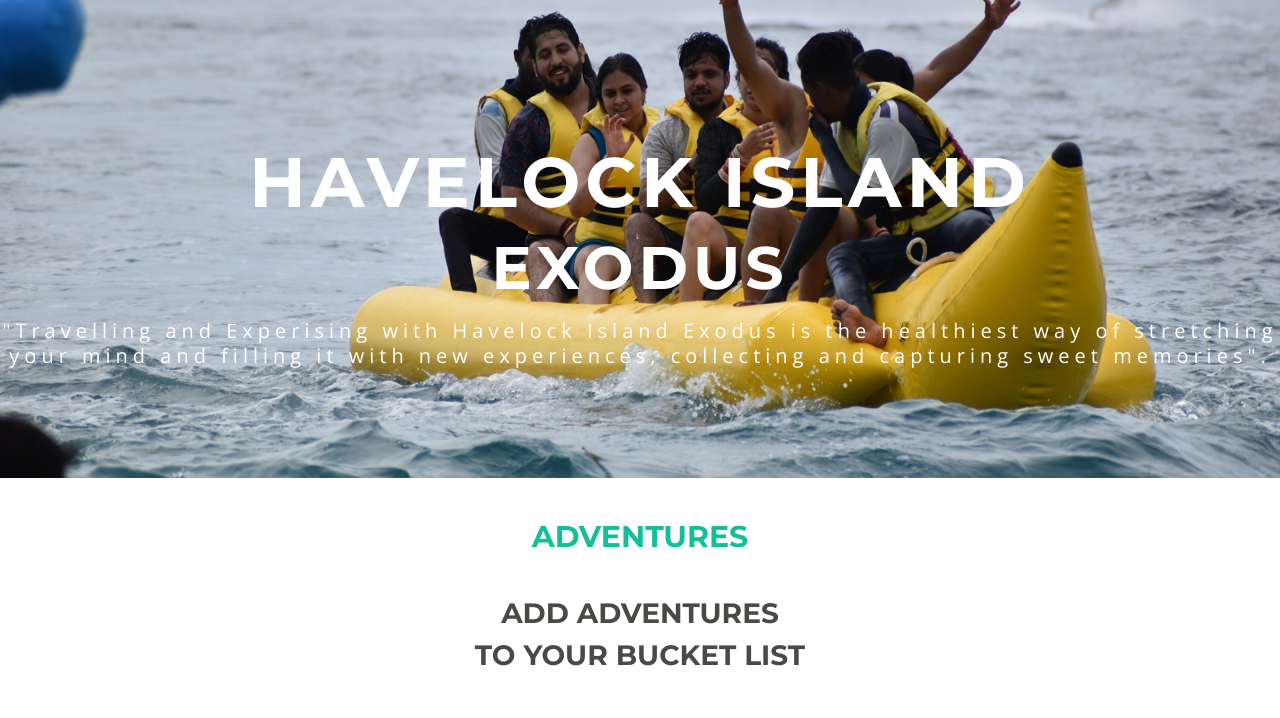
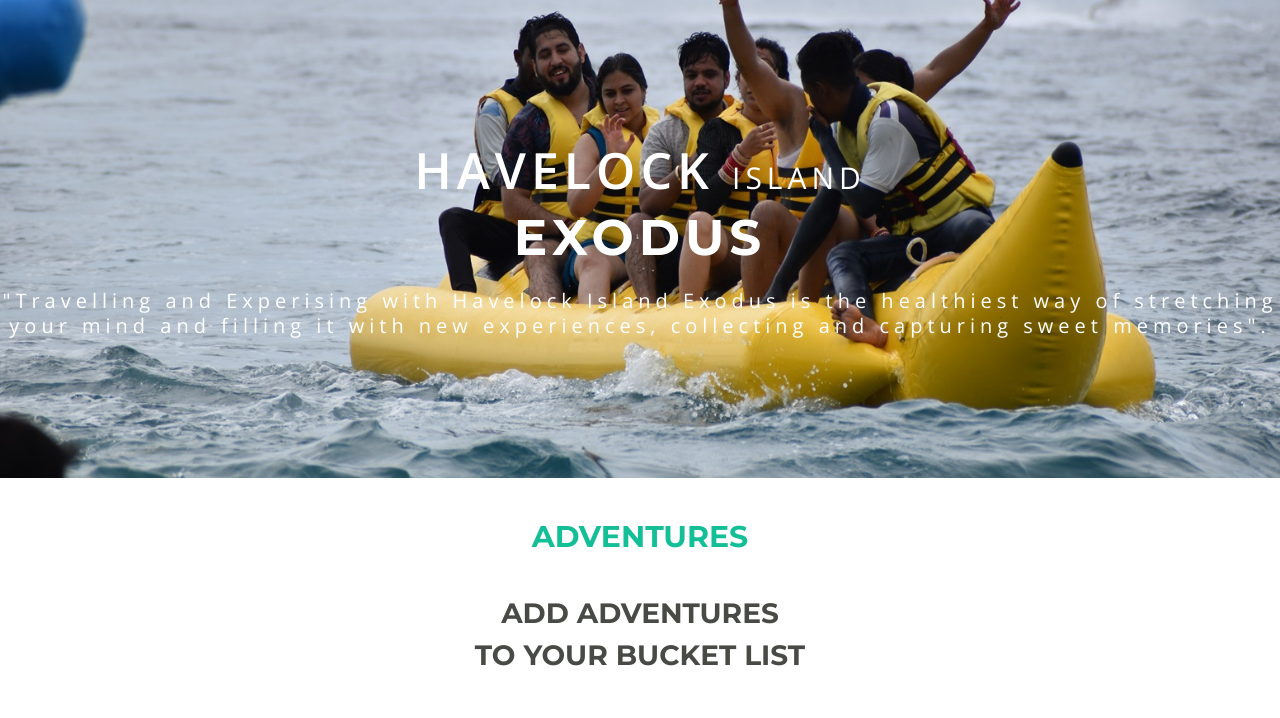
Before and after one commit to exodu22/havelock, a plain HTML site: page index.html in a window 1280 px wide. Shown: the part 82-800 px from the top of the page. Drawn offline with nearby package versions, Linux system fonts and the light colour scheme.

Commit message:
Add files via upload

```diff
--- a/index.html
+++ b/index.html
@@ -127,9 +127,10 @@
         <div class="content">
             <div class="principalx">
 
-            <h1>HAVELOCK ISLAND</h1>
+            <span style="font-size:50px"; ><strong style="color:white">HAVELOCK</strong> </span> <span style="font-size:30px">ISLAND</span>
             <br>
-            <h2 style="color: white; font-size: 60px;">EXODUS</h2>
+            <br>
+            <h2 style="color: white; font-size: 50px;">EXODUS</h2>
             <br>
             <p>"Travelling and Experising with Havelock Island Exodus is the healthiest way of stretching your mind and filling it with new experiences, collecting and capturing sweet memories".</p>
         </div>
```
